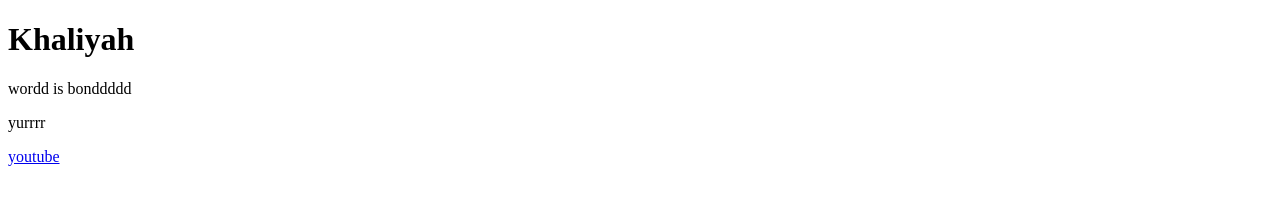
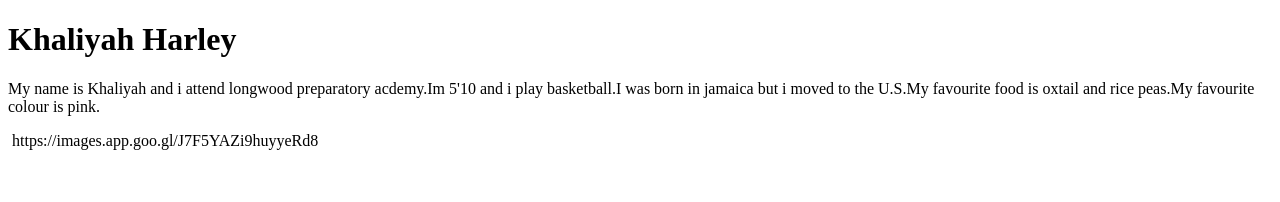
Before and after one commit to kklkol/SpringgreenBlueThings, a plain HTML site: page index.html in a window 1280 px wide. Drawn offline with Linux system fonts and the light colour scheme.

Commit message:
I added a code about myself

```diff
--- a/index.html
+++ b/index.html
@@ -9,10 +9,9 @@
 </head>
 
 <body>
- <h1>Khaliyah</h1>
-  <p>  wordd is bonddddd  </p>
-  <p>yurrrr</p>
-  <a href="https://www.youtube.com/"> youtube </a>
+ <h1>Khaliyah Harley</h1>
+    <p>My name is Khaliyah and i attend longwood preparatory acdemy.Im 5'10 and i play basketball.I was born in jamaica but i moved to the U.S.My favourite food is oxtail and rice peas.My favourite colour is pink.</p>
+   <img> https://images.app.goo.gl/J7F5YAZi9huyyeRd8</img>
   <script src="script.js"></script>
 
 </body>
```
